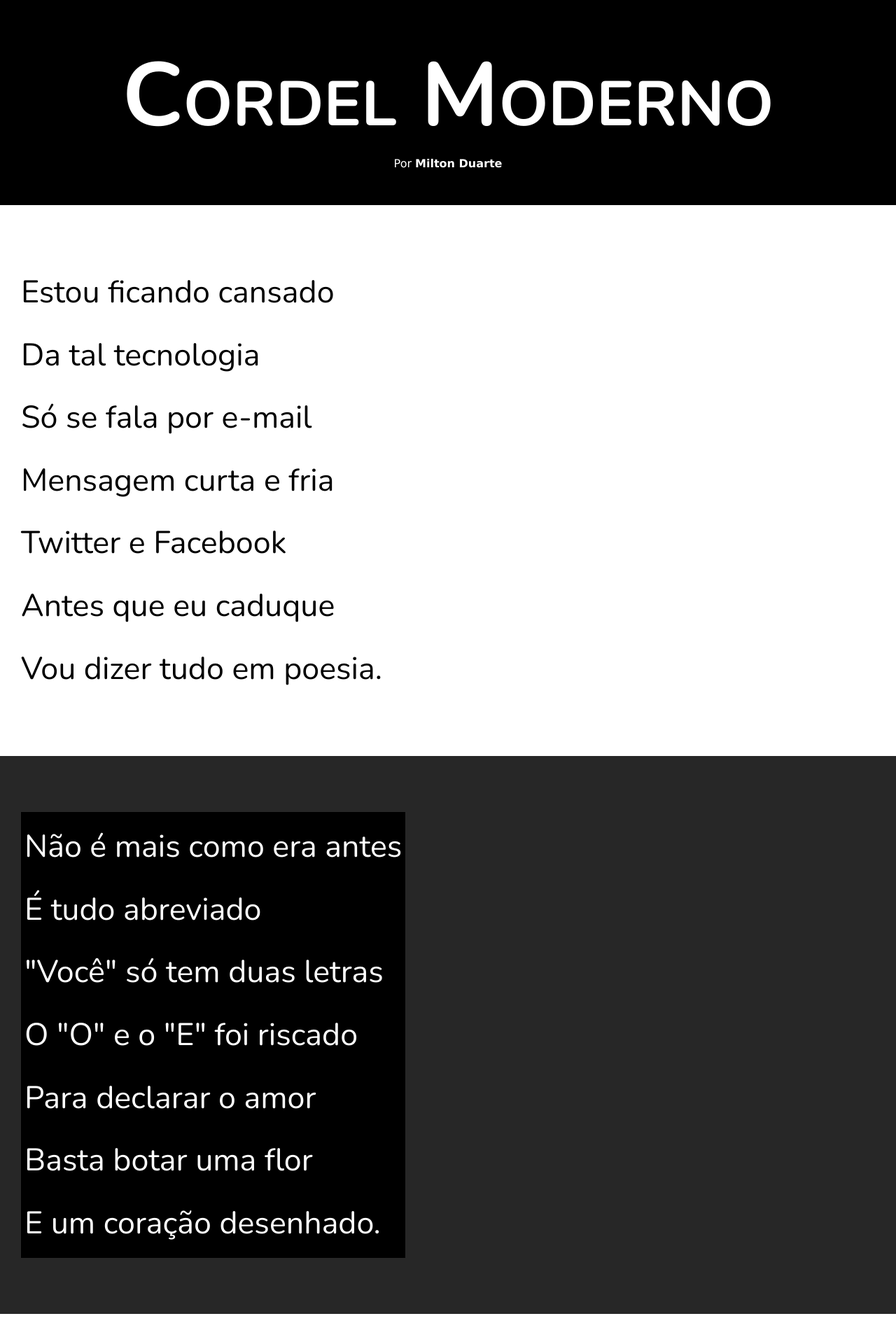
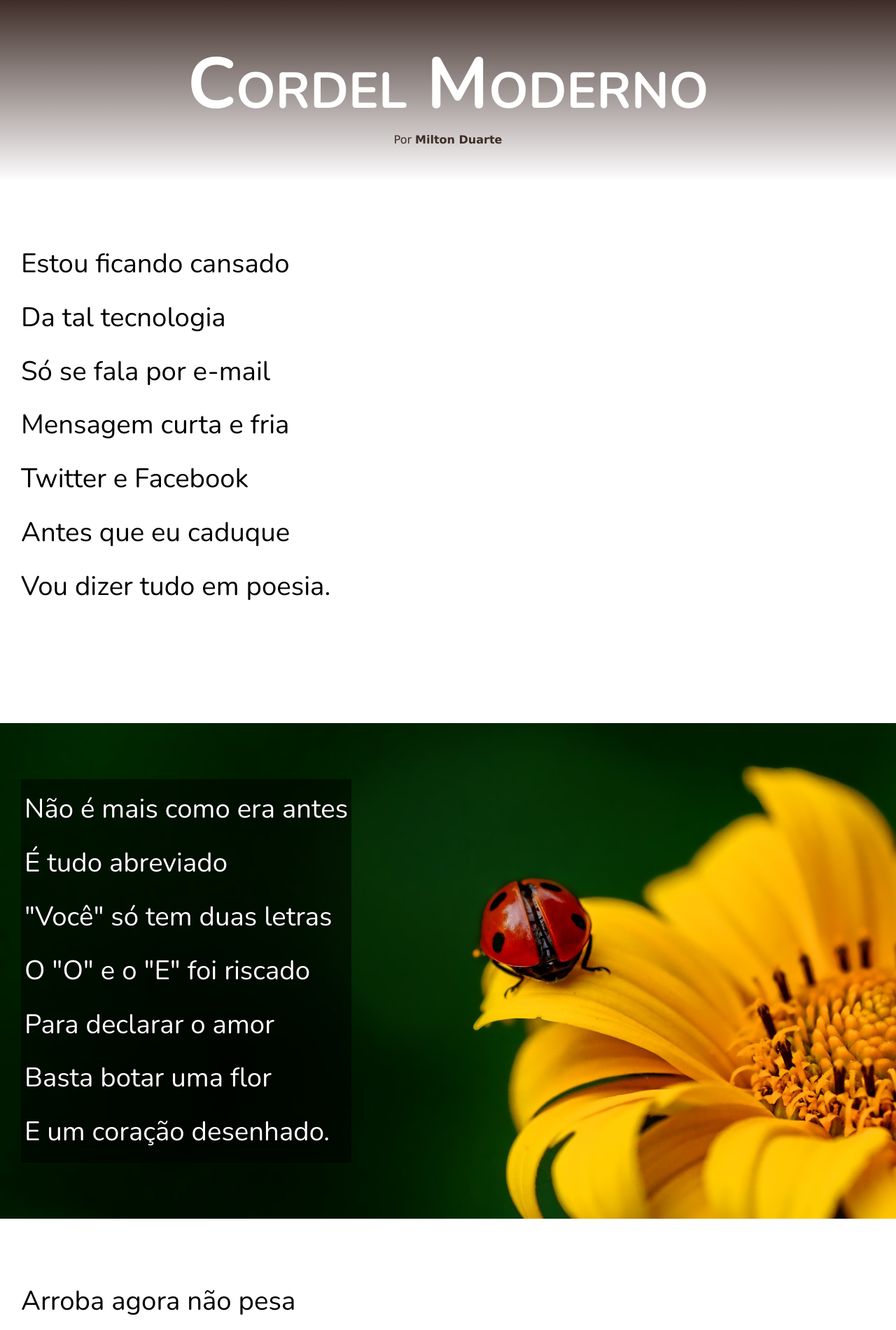
Before and after one commit to anadrv/html-css, a plain HTML site: page exercicios/d012/index.html in a window 1280 px wide. Shown: the top 1900 px of the page at 70% size. Drawn offline with nearby package versions, Linux system fonts and the light colour scheme.

Commit message:
fim do projeto d012

```diff
--- a/exercicios/d012/index.html
+++ b/exercicios/d012/index.html
@@ -25,7 +25,7 @@
         </p>
     </section>
 
-    <section class="imagem">
+    <section class="imagem" id="img01">
         <p>
             Não é mais como era antes <br>
             É tudo abreviado <br>
@@ -58,7 +58,7 @@
         </p>
     </section>
 
-    <section class="imagem">
+    <section class="imagem" id="img02">
         <p>
             Tenho saudade das cartas <br>
             Escritas com a própria mão <br>
@@ -93,6 +93,7 @@
 
     <footer>
         <p>Site criado por <a href="https://gustavoguanabara.github.io" target="_blank">Gustavo Guanabara</a> para o CursoemVideo</p>
+        <p>com algumas adpatações minhas (Ana)</p>
     </footer>
 </body>
 </html>
--- a/exercicios/d012/style.css
+++ b/exercicios/d012/style.css
@@ -20,9 +20,10 @@ html, body {
 }
 
 header {
-    background-color: black;
+
     color: white;
     text-align: center;
+    background-image: linear-gradient(to top, white, rgb(62, 44, 39));
 
 }
 
@@ -30,16 +31,18 @@ header > h1 {
     padding-top: 50px;
     font-variant: small-caps;
     font-family: var(--fonte2);
-    font-size: 10vw;
+    font-size: 8vw;
 }
 
 header > p {
     padding-bottom: 50px;
+    color: rgb(62, 44, 39);
 
 }
 
-header a, fotter a {
-    color: white;
+header a {
+
+    color: rgb(62, 44, 39);
     text-decoration: none;
     font-weight: bolder;
 
@@ -54,7 +57,11 @@ section {
     line-height: 2em;
     padding-left: 30px;
     font-family: var(--fonte2);
-    font-size: 3.5vw;
+    font-size: 3vw;
+}
+
+section > p {
+    padding-bottom: 2em;
 }
 section.normal {
     background-color: white;
@@ -64,17 +71,38 @@ section.normal {
 section.imagem {
     background-color: rgb(39, 39, 39);
     color: white;
+    box-shadow: 1px 1px 0px rgba(0, 0, 0, 0.478);
+    background-size: cover;
+    background-attachment: fixed;
+
 
 }
 
 section.imagem > p {
     display: inline-block;
     padding: 5px;
-    background-color: black;
+    background-color: rgba(0, 0, 0, 0.508);
+    text-shadow: 1px 1px 0px black;
 }
 
+section#img01 {
+    background-image: url('../d012/imagens/background001.jpg');
+    background-position: right center;
+
+}
+
+section#img02 {
+    background-image: url('../d012/imagens/background002.jpg');
+
+}
+
+footer a {
+    color: white;
+    text-decoration: none;
+    font-weight: bold;
+}
 footer {
-    background-color: black;
+    background-color: rgb(62, 44, 39);
     color: white;
     text-align: center;
     padding: 10px;
```
